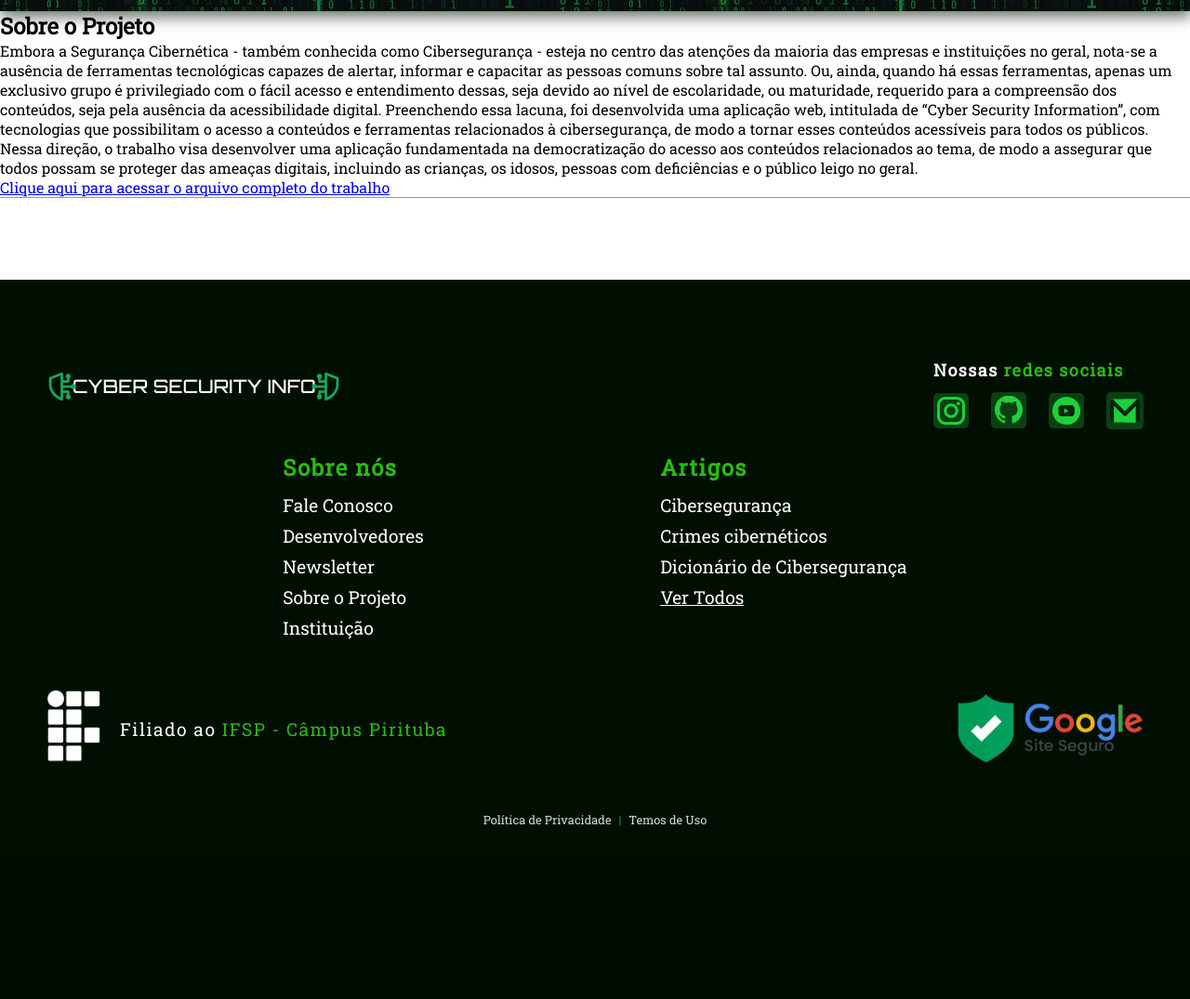
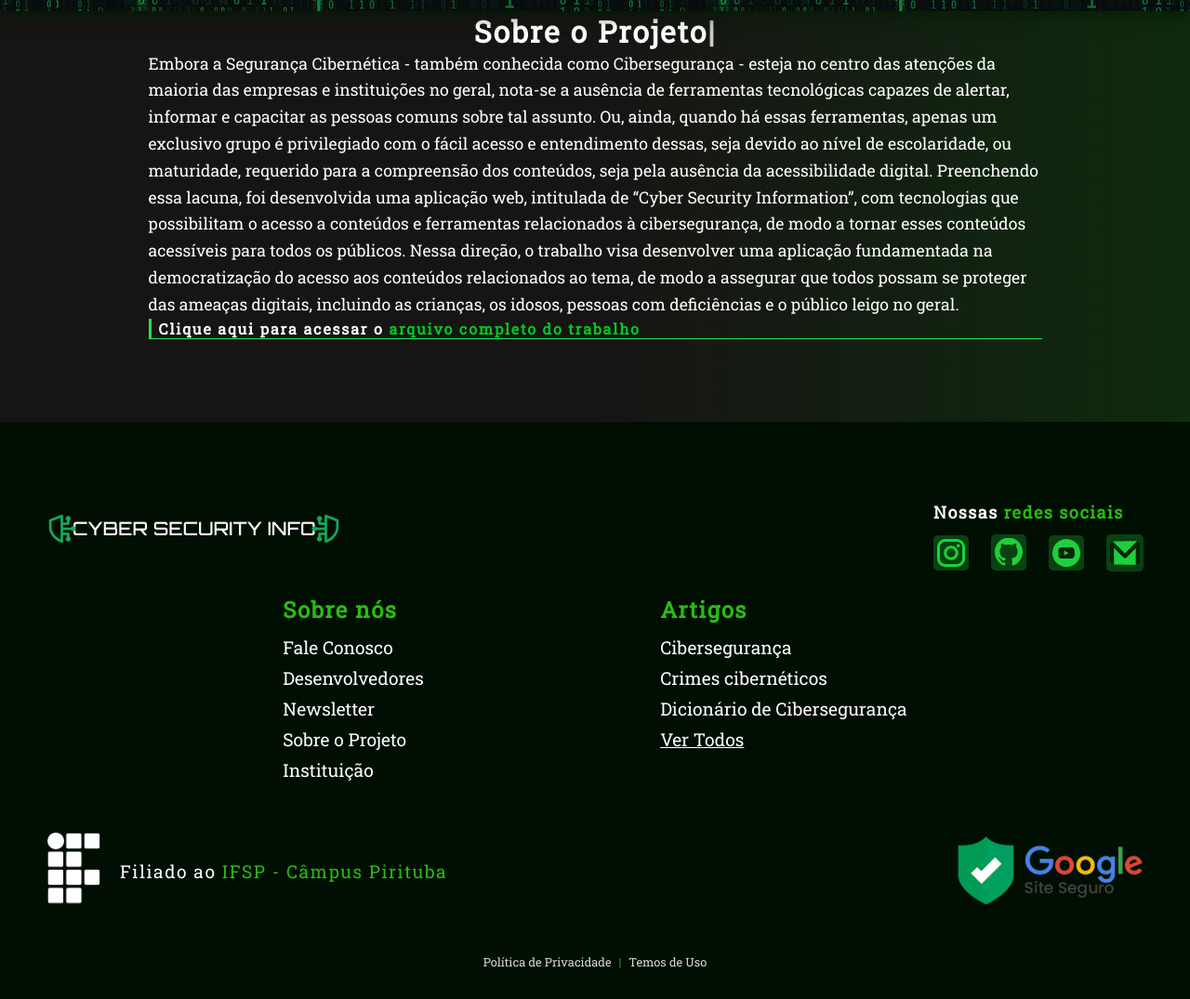
Before and after one commit to raphaelaferraz/csi_conict, a Django app: page /sobre-nos/sobre-o-projeto in a window 1280 px wide. Shown: the part 314-1389 px from the top of the page at 93% size. Before the commit the page ends 1203 px from the top, so only its background shows below. Run offline with Django 4.2, Linux system fonts and the light colour scheme; some libraries are stand-ins or nearby versions.

Commit message:
Adição das estilizações da página do projeto

```diff
--- a/project_cyber_sec_conict/static/assets/css/estilo.css
+++ b/project_cyber_sec_conict/static/assets/css/estilo.css
@@ -76,7 +76,7 @@ a:active, a:focus, label:focus, label:active, li:focus {
 
 
 /* Estilizações gerais da tag body */
-.corpo--fale-conosco, .corpo--newsletter, .corpo--desenvolvedores, .corpo--instituicao, .corpo--termos-de-uso, .corpo--politica-de-privacidade, .corpo--pesquisa, .corpo--documentos {
+.corpo--fale-conosco, .corpo--newsletter, .corpo--desenvolvedores, .corpo--instituicao, .corpo--termos-de-uso, .corpo--politica-de-privacidade, .corpo--pesquisa, .corpo--documentos, .corpo--sobre-projeto {
     background: rgb(23,20,20);
     background: linear-gradient(90deg, rgba(23,20,20,1) 0%, rgba(23,20,20,1) 50%, rgba(15,42,14,1) 100%);
 }
@@ -988,6 +988,100 @@ a:active, a:focus, label:focus, label:active, li:focus {
     text-decoration: underline;
 }
 
+/* Página Sobre o Projeto */
+.principal--sobre-projeto {
+    margin-bottom: 5rem;
+}
+
+.secao-inicio__titulo--sobre-projeto {
+    animation: secao-inicio__titulo--animacao--sobre-projeto 3.5s steps(50) 1s normal both;
+    overflow: hidden;
+
+    letter-spacing: 2px;
+    white-space: nowrap;
+    text-align: center;
+}
+
+.secao-inicio--sobre-projeto__conteiner {
+    display: flex;
+    flex-direction: column;
+    align-items: center;
+    justify-content: center;
+}
+
+@keyframes secao-inicio__titulo--animacao--sobre-projeto {
+    from {
+        width: 0;
+    }
+
+    to {
+        width: 100%;
+    }
+}
+
+.secao-inicio--sobre-projeto {
+    color: #FFFFFF;
+    border-bottom: 1px solid #20e456;
+}
+
+.secao-inicio__artigo-acesso, .secao-trabalhos-derivados__lista__item__artigo-acesso {
+    border-left: 3px solid #20E456;
+    text-align: initial;
+
+    padding-left: 0.5rem;
+}
+
+.secao-inicio__artigo-acesso__link, .secao-trabalhos-derivados__lista__item__artigo-acesso__link {
+    color: #FFFFFF;
+    font-weight: bold;
+    letter-spacing: 1.8px;
+    text-decoration: none;
+}
+
+.secao-inicio__artigo-acesso__link:hover, .secao-trabalhos-derivados__lista__item__artigo-acesso__link:hover {
+    text-decoration: underline;
+}
+
+.secao-inicio__artigo-acesso__link__span, .secao-trabalhos-derivados__lista__item__artigo-acesso__link__span {
+    color: #00CB20;
+}
+
+.secao-trabalhos-derivados__titulo {
+    color: #ffffff;
+    letter-spacing: 1.5px;
+    text-align: center;
+
+    margin: 2.5rem 0 2.5rem 0;
+}
+
+.secao-trabalhos-derivados__titulo_span {
+    color: #00CB20;
+}
+
+.secao-trabalhos-derivados__lista {
+    list-style-type: none;
+}
+
+.secao-trabalhos-derivados__lista__item:nth-child(2) {
+    background: linear-gradient(359.42deg, rgba(21, 71, 19, 0.5) 0.42%, rgba(21, 71, 19, 0.15) 99.43%);
+}
+
+.secao-trabalhos-derivados__lista__item__titulo {
+    color: #ffffff;
+    letter-spacing: 1.5px;
+
+    margin-bottom: 1.6rem;
+}
+
+.secao-trabalhos-derivados__lista__item__titulo__span {
+    color: #45F461;
+    display: block;
+}
+
+.secao-trabalhos-derivados__lista__item__artigo__paragrafo {
+    color: #DFD9D9;
+    line-height: 1.5rem;
+}
 
 /* Media query para impressão */
 @media print {
--- a/project_cyber_sec_conict/static/assets/css/responsivo.css
+++ b/project_cyber_sec_conict/static/assets/css/responsivo.css
@@ -1535,4 +1535,33 @@
     .secao-conteudo-documentos__artigo__paragrafo, .secao-conteudo-documentos__artigo__lista__item__paragrafo {
         font-size: 1.1rem;
     }
+
+    /* Página Sobre o Projeto */
+    .secao-inicio--sobre-projeto, .secao-trabalhos-derivados__titulo, .secao-trabalhos-derivados__lista__item:nth-child(1), .secao-trabalhos-derivados__lista__item:nth-child(3) {
+        margin: 0 9.96875rem 0 9.96875rem;
+    }
+
+    .secao-trabalhos-derivados__lista__item:nth-child(2) {
+        padding: 1rem 9.96875rem 1rem 9.96875rem;
+    }
+
+    .secao-inicio__titulo--sobre-projeto {
+       font-size: 2rem;
+    }
+
+    .secao-trabalhos-derivados__titulo {
+        font-size: 1.8rem;
+
+        margin: 3rem 0 3rem;
+    }
+
+    .secao-inicio__artigo__paragrafo {
+        font-size: 1.1rem;
+        line-height: 1.8rem;
+    }
+
+    .conteiner__linha--sobre-projeto {
+        height: 0;
+        width: 0;
+    }
 }
```
